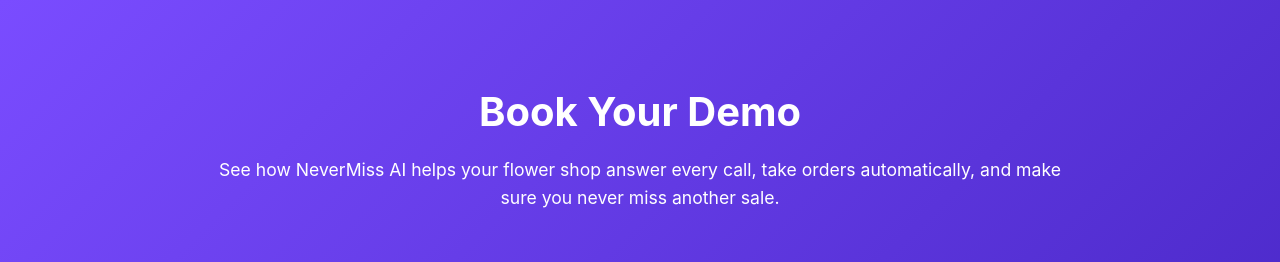
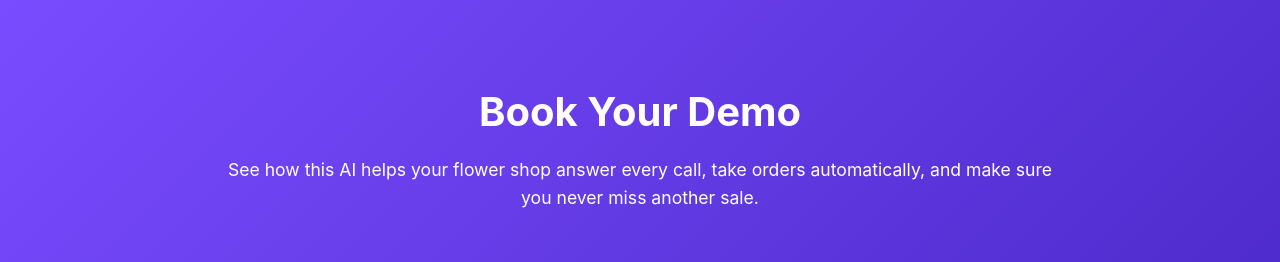
Before and after one commit to iammcgee/nevermissflowersales, a plain HTML site: page apply/index.html in a window 1280 px wide. Shown: the top 262 px of the page. Drawn offline with Linux system fonts and the light colour scheme; a script that the page names is missing.

Commit message:
Update index.html

```diff
--- a/apply/index.html
+++ b/apply/index.html
@@ -109,7 +109,7 @@
 <body>
   <header>
     <h1>Book Your Demo</h1>
-    <p>See how NeverMiss AI helps your flower shop answer every call, take orders automatically, and make sure you never miss another sale.</p>
+    <p>See how this AI helps your flower shop answer every call, take orders automatically, and make sure you never miss another sale.</p>
   </header>
 
   <section id="booking">
```
